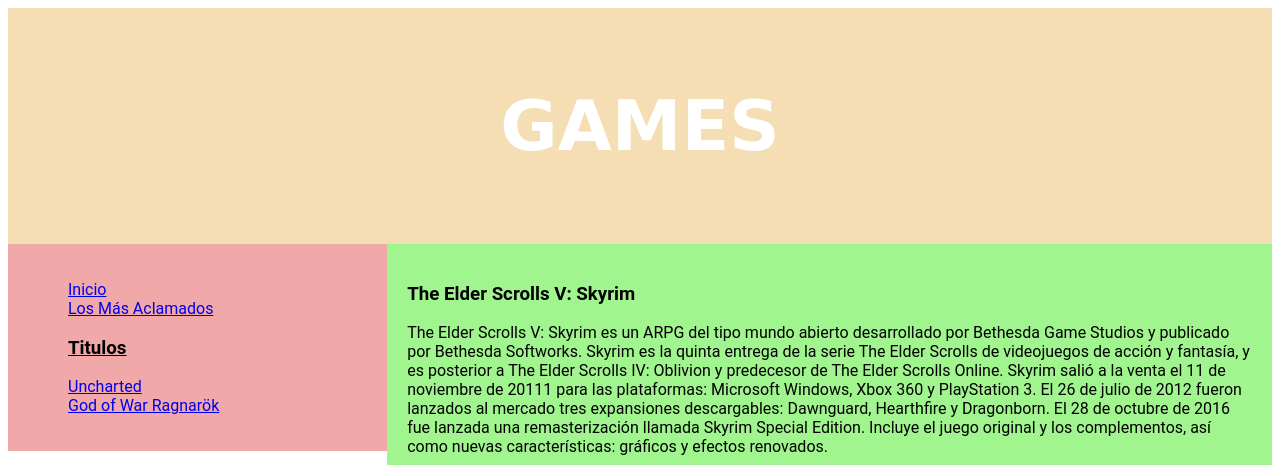
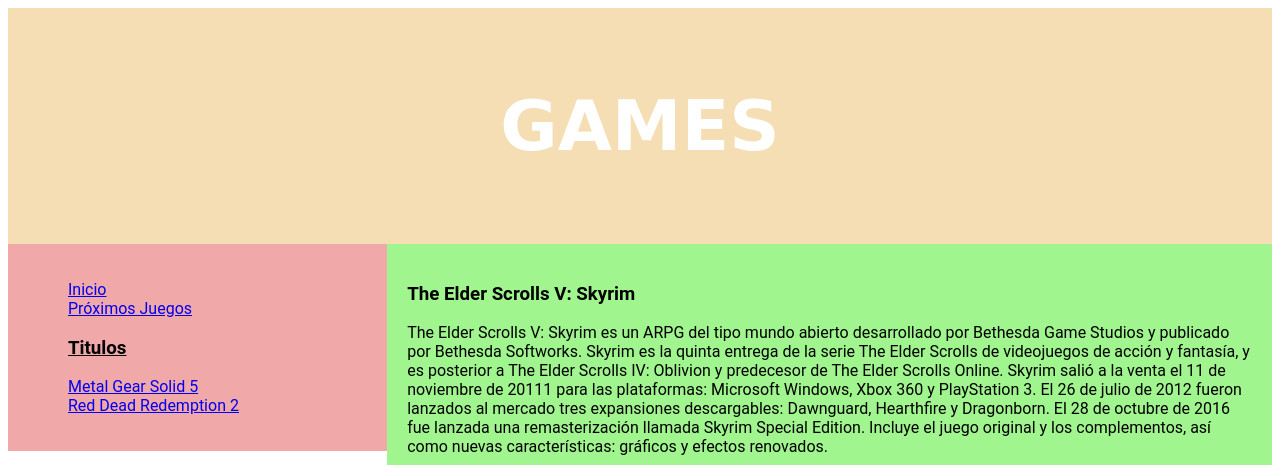
Before and after one commit to Leesito/leesito.github.io, a plain HTML site: page skyrim.html in a window 1280 px wide. Shown: the top 465 px of the page. Drawn offline with Linux system fonts and the light colour scheme.

Commit message:
Update skyrim.html

```diff
--- a/skyrim.html
+++ b/skyrim.html
@@ -75,10 +75,10 @@
     <nav>
         <ul>
             <li><a href= "index.html"> Inicio</li></a>
-            <li><a href="losmasaclamados.html">Los Más Aclamados</li></a>
+            <li><a href="starfield.html">Próximos Juegos</li></a>
             <h1><u>Titulos</u></h1>
-            <li><a href="uncharted.html">Uncharted</li></a>
-            <li><a href="godofwarrk.html">God of War Ragnarök</li></a>
+            <li><a href="metalg5.html">Metal Gear Solid 5</li></a>
+            <li><a href="reddeadred2.html">Red Dead Redemption 2</li></a>
 
 
         </ul>
```
